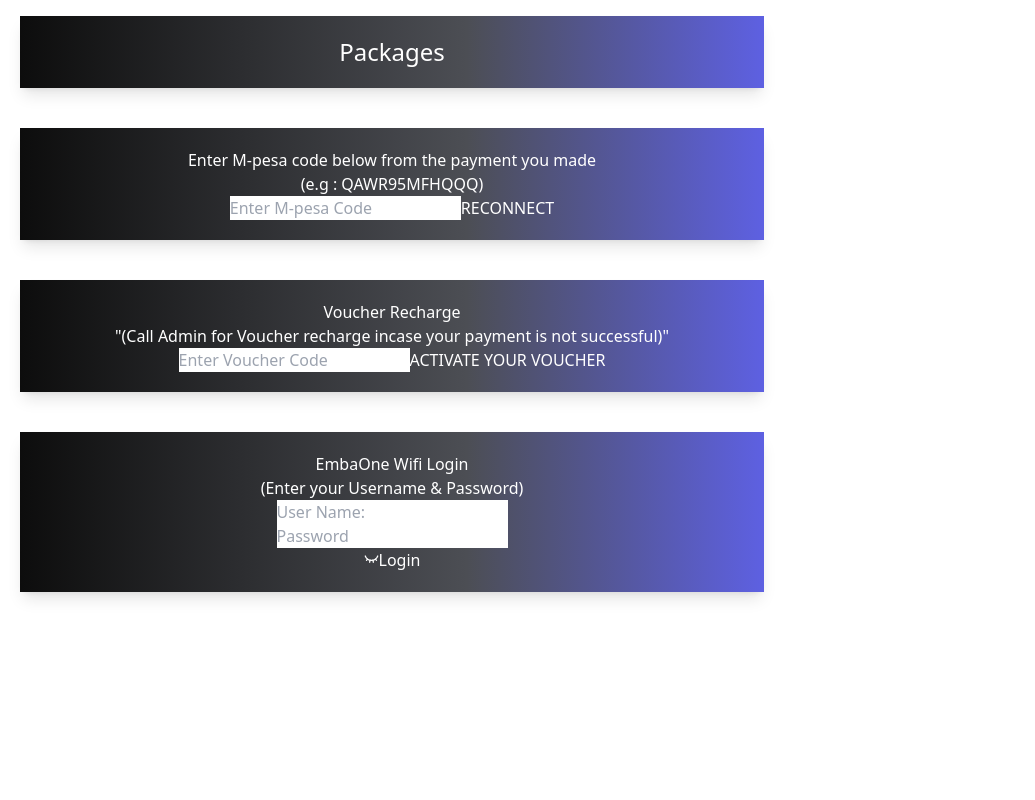
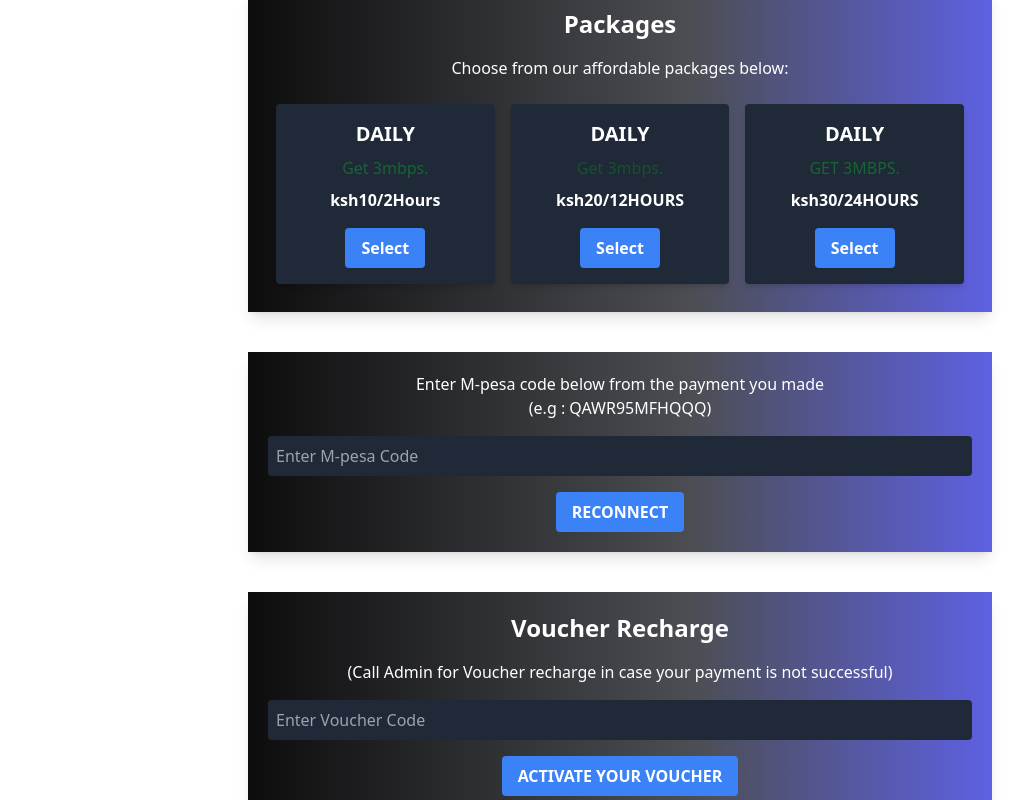
Before and after one commit to tobias-omondi/Wi-Fi-Wallet, a React (Vite) app in the folder my-wifi-wallet/: page / in a window 1280 px wide. Shown: the part 500-1300 px from the top of the page, without its empty margins (0-1035 px from the left). Before the commit the page ends 1132 px from the top, so only its background shows below. Built offline with nearby package versions, Linux system fonts and the light colour scheme.

Commit message:
changed files

```diff
--- a/my-wifi-wallet/src/components/Homepage.jsx
+++ b/my-wifi-wallet/src/components/Homepage.jsx
@@ -3,21 +3,21 @@
 const Homepage = () => {
   return (
     <div className='mt-10 w-full'>
+      {/* Login Section */}
       <div className='bg-custom-gradient mb-10 p-5 shadow-lg w-80 mx-auto text-center'>
-        <h1 className="font-medium text-2xl">
-          EMBAONE WIFI LOGIN
-        </h1>
+        <h1 className="font-medium text-2xl">EMBAONE WIFI LOGIN</h1>
       </div>
-      <div className='bg-custom-transparent-gradient mb-10 p-5 shadow-lg w-full mx-auto text-center flex flex-col items-center justify-center text-white ml-5 sm:w-3/5'>
+
+      {/* How to Purchase Section */}
+      <div className='bg-custom-transparent-gradient mb-10 p-5 shadow-lg w-full mx-auto text-center flex flex-col items-center justify-center text-white sm:w-3/5'>
         <h2 className='underline p-5 text-center text-2xl'>HOW TO PURCHASE</h2>
-        <div className='text-start text-lg '>
-        <p className='p-1'>1. Tap on Your Preferred Package.</p>
-        <p className='p-1'>2. Enter Your Phone Number</p>
-        <p className='p-1'>3. Click "PAY NOW"</p>
-        <p className='p-1'>4. Enter M-pesa Pin and WAIT for 30sec for M-pesa Authentication</p>
-        <br/>
+        <div className='text-start text-lg w-full'>
+          <p className='p-1'>1. Tap on Your Preferred Package.</p>
+          <p className='p-1'>2. Enter Your Phone Number</p>
+          <p className='p-1'>3. Click "PAY NOW"</p>
+          <p className='p-1'>4. Enter M-pesa Pin and WAIT for 30 seconds for M-pesa Authentication</p>
         </div>
-        <p className='p-2'>(Customer care Contact 07792216613/ 0748734657)</p>
+        <p className='p-2'>(Customer care Contact: 07792216613 / 0748734657)</p>
       </div>
     </div>
   );
--- a/my-wifi-wallet/src/components/Login.jsx
+++ b/my-wifi-wallet/src/components/Login.jsx
@@ -1,34 +1,53 @@
-import React, { useState } from 'react'
-import { EyeClosed, Eye } from 'lucide-react'
+import React, { useState } from 'react';
+import { EyeClosed, Eye } from 'lucide-react';
 
 const Login = () => {
+  const [showPassword, setShowPassword] = useState(false);
 
-    const [showPassowrd, setShowPassword] = useState(false);
-
-    const togglePasswordVisibility = () => {
-        setShowPassword(!showPassowrd);
-    };
+  const togglePasswordVisibility = () => {
+    setShowPassword(!showPassword);
+  };
 
   return (
-    <div className='bg-custom-transparent-gradient mb-10 p-5 shadow-lg w-full mx-auto text-center flex flex-col items-center justify-center text-white ml-5 sm:w-3/5'>
-      <h3>EmbaOne Wifi Login</h3>
-      <p>(Enter your Username & Password)</p>
-      <form>
-        <div>
-        <input type='text' placeholder='User Name:' required />
+    <div className='bg-custom-transparent-gradient mb-10 p-5 shadow-lg w-full mx-auto text-center flex flex-col items-center justify-center text-white sm:w-3/5'>
+      <h3 className='text-2xl font-bold mb-4'>EmbaOne Wifi Login</h3>
+      <p className='mb-4'>(Enter your Username & Password)</p>
+      <form className='flex flex-col items-center w-full'>
+        <div className='mb-4 w-full'>
+          <input
+            type='text'
+            placeholder='User Name:'
+            required
+            className='w-full p-2 rounded bg-gray-800 text-white'
+          />
         </div>
 
-        {/* password  with toggle*/}
-        <div className='relative'>
-        <input type={showPassowrd ? 'text' : 'password'} placeholder='Password' required />
+        {/* Password input with toggle */}
+        <div className='relative mb-4 w-full'>
+          <input
+            type={showPassword ? 'text' : 'password'}
+            placeholder='Password'
+            required
+            className='w-full p-2 rounded bg-gray-800 text-white'
+          />
+          <button
+            type='button'
+            onClick={togglePasswordVisibility}
+            className='absolute right-2 top-1/2 transform -translate-y-1/2'
+          >
+            {showPassword ? <Eye size={20} /> : <EyeClosed size={20} />}
+          </button>
         </div>
-        <button type='button' onClick={togglePasswordVisibility} >
-            {showPassowrd ? <Eye size={15} /> : <EyeClosed size={15} />}
+
+        <button
+          type='submit'
+          className='bg-blue-500 hover:bg-blue-700 text-white font-bold py-2 px-4 rounded'
+        >
+          Login
         </button>
-        <button type='submit'>Login</button>
       </form>
     </div>
-  )
-}
+  );
+};
 
 export default Login;
--- a/my-wifi-wallet/src/components/Packages.jsx
+++ b/my-wifi-wallet/src/components/Packages.jsx
@@ -1,11 +1,45 @@
-import React from 'react'
+import React from 'react';
 
 const Packages = () => {
   return (
-    <div className='bg-custom-transparent-gradient mb-10 p-5 shadow-lg w-full mx-auto text-center flex flex-col items-center justify-center text-white ml-5 sm:w-3/5'>
-      <h2 className='text-2xl'>Packages</h2>
+    <div className='bg-custom-transparent-gradient mb-10 p-5 shadow-lg w-full mx-auto text-center flex flex-col items-center justify-center text-white sm:w-3/5'>
+      <h2 className='text-2xl font-bold mb-4'>Packages</h2>
+      <p className='mb-4'>Choose from our affordable packages below:</p>
+
+      {/* Example Package Cards */}
+      <div className='flex flex-col sm:flex-row justify-center w-full'>
+        {/* Package 1 */}
+        <div className='bg-gray-800 p-4 m-2 rounded shadow-md flex flex-col items-center w-full sm:w-1/3'>
+          <h3 className='text-xl font-semibold mb-2'>DAILY</h3>
+          <p className='mb-2 text-green-800'>Get 3mbps.</p>
+          <p className='font-bold'>ksh10/2Hours</p>
+          <button className='bg-blue-500 hover:bg-blue-700 text-white font-bold py-2 px-4 rounded mt-4'>
+            Select
+          </button>
+        </div>
+
+        {/* Package 2 */}
+        <div className='bg-gray-800 p-4 m-2 rounded shadow-md flex flex-col items-center w-full sm:w-1/3'>
+          <h3 className='text-xl font-semibold mb-2'>DAILY</h3>
+          <p className='mb-2 text-green-900'>Get 3mbps.</p>
+          <p className='font-bold'>ksh20/12HOURS</p>
+          <button className='bg-blue-500 hover:bg-blue-700 text-white font-bold py-2 px-4 rounded mt-4'>
+            Select
+          </button>
+        </div>
+
+        {/* Package 3 */}
+        <div className='bg-gray-800 p-4 m-2 rounded shadow-md flex flex-col items-center w-full sm:w-1/3'>
+          <h3 className='text-xl font-semibold mb-2'>DAILY</h3>
+          <p className='mb-2 text-green-800'>GET 3MBPS.</p>
+          <p className='font-bold'>ksh30/24HOURS</p>
+          <button className='bg-blue-500 hover:bg-blue-700 text-white font-bold py-2 px-4 rounded mt-4'>
+            Select
+          </button>
+        </div>
+      </div>
     </div>
-  )
-}
+  );
+};
 
-export default Packages
+export default Packages;
--- a/my-wifi-wallet/src/components/Voucher.jsx
+++ b/my-wifi-wallet/src/components/Voucher.jsx
@@ -1,28 +1,50 @@
-import React from 'react'
+import React from 'react';
 
 const Voucher = () => {
   return (
     <>
       <div className='text-center mt-10 w-full'>
-    <div className='bg-custom-transparent-gradient mb-10 p-5 shadow-lg w-full mx-auto text-center flex flex-col items-center justify-center text-white ml-5 sm:w-3/5'>
-     <p>Enter M-pesa code below from the payment you made <br/> (e.g : QAWR95MFHQQQ)</p>
-     <form>
-        <input type='text' placeholder='Enter M-pesa Code' required />
-        <button type='submit'>RECONNECT</button>
+        <div className='bg-custom-transparent-gradient mb-10 p-5 shadow-lg w-full mx-auto text-center flex flex-col items-center justify-center text-white sm:w-3/5'>
+          <p className='mb-4'>
+            Enter M-pesa code below from the payment you made <br /> (e.g : QAWR95MFHQQQ)
+          </p>
+          <form className='flex flex-col items-center w-full'>
+            <input
+              type='text'
+              placeholder='Enter M-pesa Code'
+              required
+              className='w-full p-2 mb-4 rounded bg-gray-800 text-white'
+            />
+            <button
+              type='submit'
+              className='bg-blue-500 hover:bg-blue-700 text-white font-bold py-2 px-4 rounded'
+            >
+              RECONNECT
+            </button>
           </form>
         </div>
 
-    <div className='bg-custom-transparent-gradient mb-10 p-5 shadow-lg w-full mx-auto text-center flex flex-col items-center justify-center text-white ml-5 sm:w-3/5'>
-        <h3>Voucher Recharge</h3>
-    <p>"(Call Admin for Voucher recharge incase your payment is not successful)"</p>
-     <form>
-        <input type='text' placeholder='Enter Voucher Code' required />
-        <button type='SUBIMIT' >ACTIVATE YOUR VOUCHER</button>
+        <div className='bg-custom-transparent-gradient mb-10 p-5 shadow-lg w-full mx-auto text-center flex flex-col items-center justify-center text-white sm:w-3/5'>
+          <h3 className='text-2xl font-bold mb-4'>Voucher Recharge</h3>
+          <p className='mb-4'>(Call Admin for Voucher recharge in case your payment is not successful)</p>
+          <form className='flex flex-col items-center w-full'>
+            <input
+              type='text'
+              placeholder='Enter Voucher Code'
+              required
+              className='w-full p-2 mb-4 rounded bg-gray-800 text-white'
+            />
+            <button
+              type='submit'
+              className='bg-blue-500 hover:bg-blue-700 text-white font-bold py-2 px-4 rounded'
+            >
+              ACTIVATE YOUR VOUCHER
+            </button>
           </form>
         </div>
       </div>
     </>
-  )
-}
+  );
+};
 
-export default Voucher
+export default Voucher;
```
Lines whose indentation alone changed are shown as unchanged.
